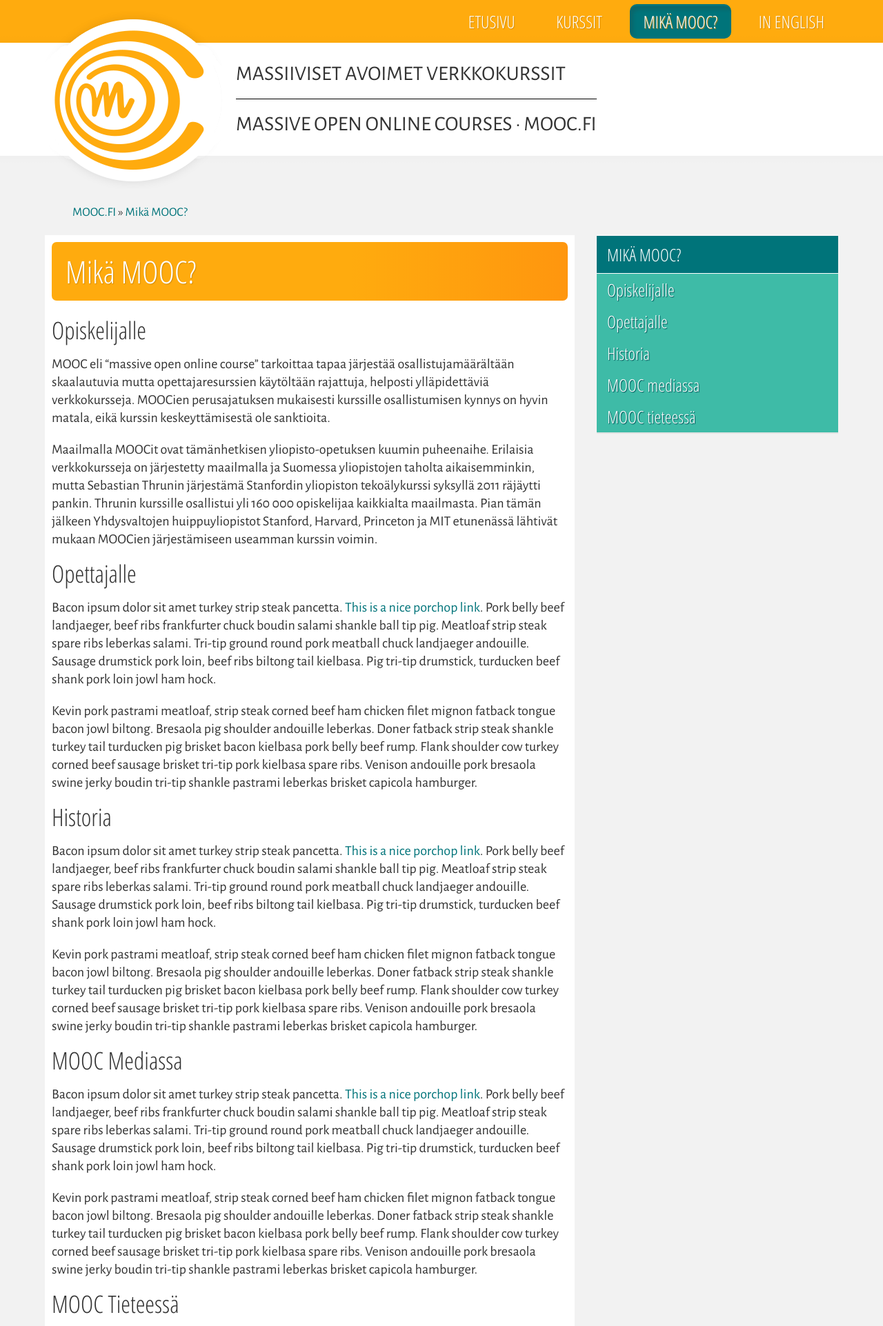
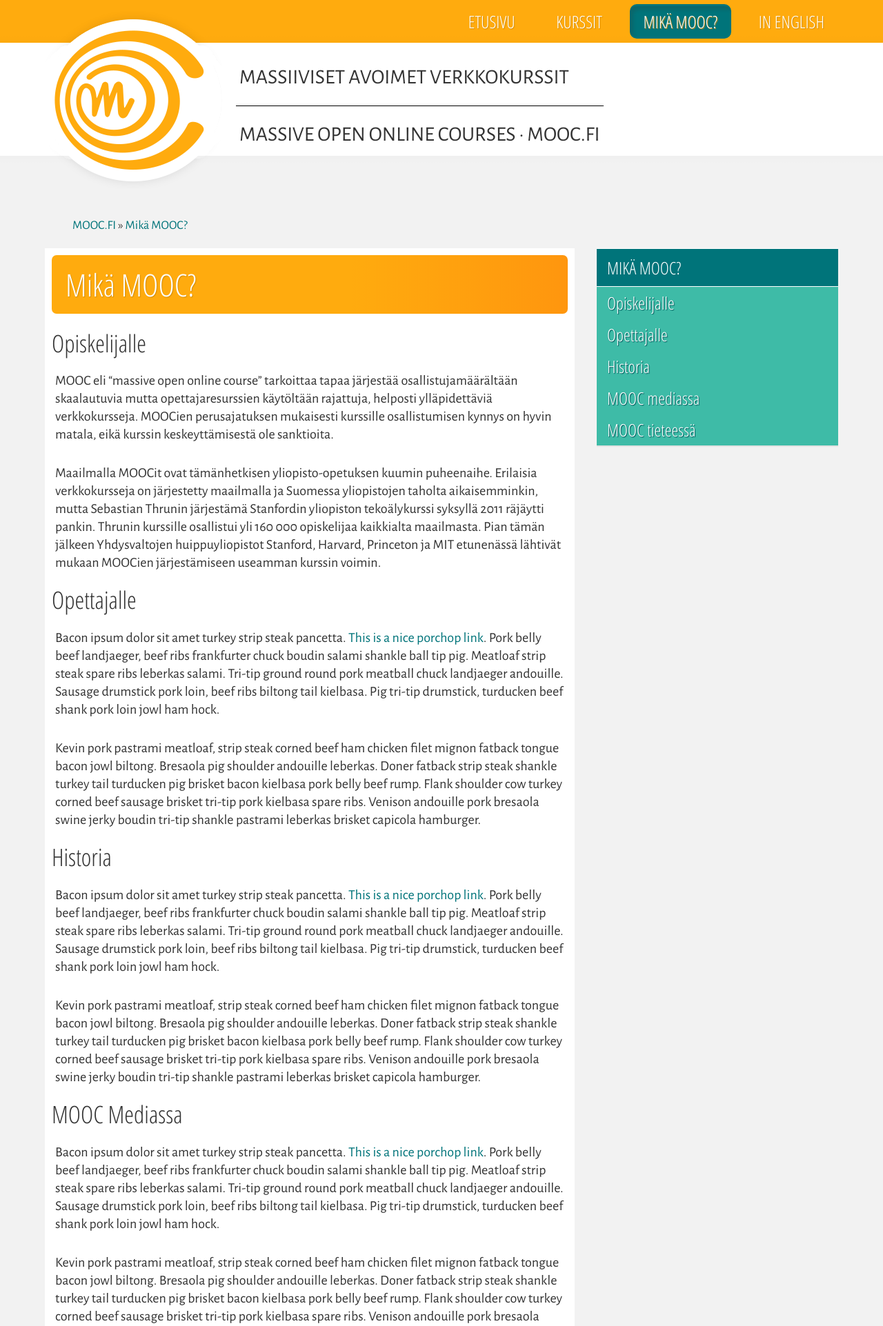
Before and after one commit to moocfi/moocfi.github.io, a PHP site: page /mooc.html in a window 1280 px wide. Shown: the top 1923 px of the page at 69% size. Run offline with PHP 8.4, Linux system fonts and the light colour scheme; some libraries are stand-ins or nearby versions.

Commit message:
Added small padding to paragraphs

```diff
--- a/mooc.css
+++ b/mooc.css
@@ -16,6 +16,10 @@ body {
 h1 {
 	font-family: "Open Sans Condensed",sans-serif;
 	font-weight: 300;
+}
+
+p {
+	padding: 5px;
 }
 
 article > section > header > h1 {
```
